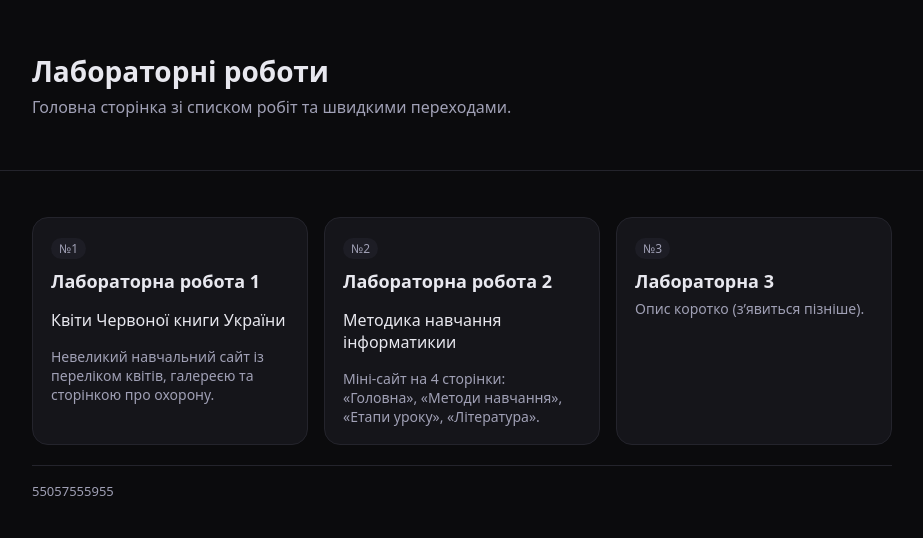
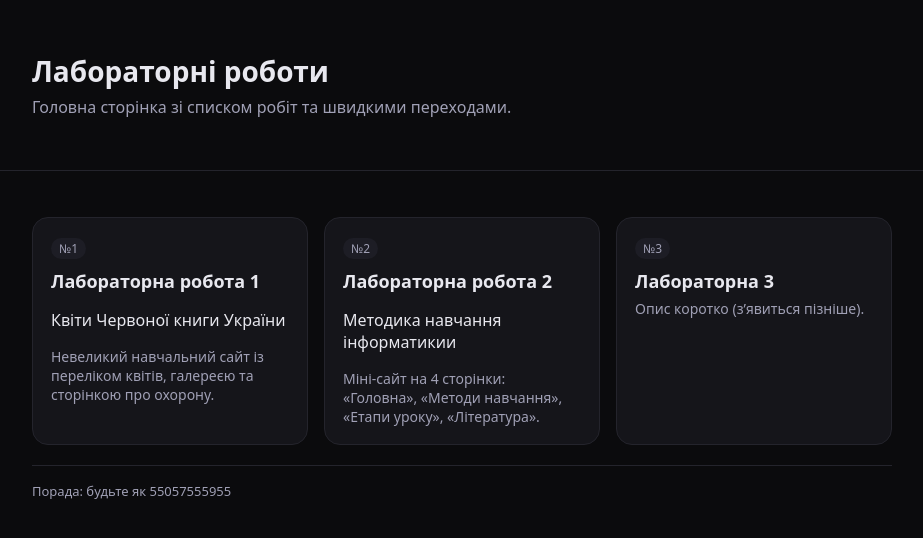
Before and after one commit to Hatito-stat/lab, a plain HTML site: page index.html in a window 1280 px wide. Shown: the whole page, without its empty margins (178-1101 px from the left). Drawn offline with Linux system fonts and the light colour scheme.

Commit message:
Update index.html

```diff
--- a/index.html
+++ b/index.html
@@ -53,7 +53,7 @@
       </a>
     </section>
 
-    <footer> <div class="note"> 55057555955</div> </footer>
+    <footer> <div class="note"> Порада: будьте як 55057555955</div> </footer>
   </main>
 </body>
 </html>
```
